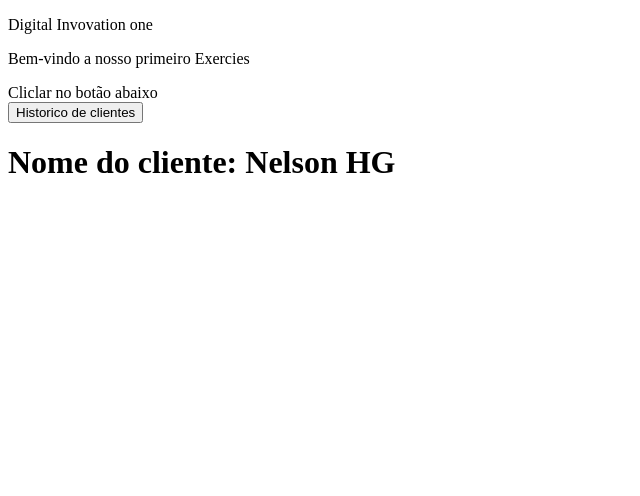
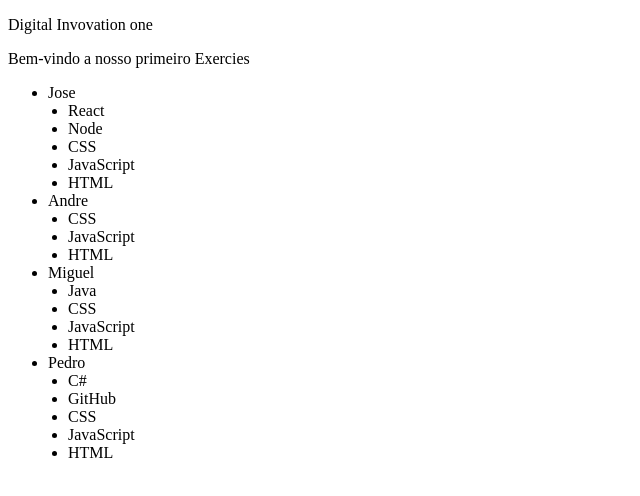
Before and after one commit to nelsoneo/aprendendoWebPack, a React app: page / in a window 1280 px wide. Shown: the top 496 px of the page, without its empty margins (0-640 px from the left). Built offline with nearby package versions, Linux system fonts and the light colour scheme.

Commit message:
lista e keys

```diff
--- a/src/App.js
+++ b/src/App.js
@@ -1,36 +1,43 @@
 import React from 'react';
 
-
-const buttomA = <button>Historico de clientes</button>
-const buttomB = <button>Cadastrar clientes</button>
-
-const hasCustomer = true;
+const listCustomer = [
+  {
+    id: 1,
+    name: 'Jose',
+    skill: ['React', 'Node', 'CSS', 'JavaScript', 'HTML']
+  },
+  {
+    id: 2,
+    name: 'Andre',
+    skill: ['CSS', 'JavaScript', 'HTML']
+  },
+  {
+    id: 3,
+    name: 'Miguel',
+    skill: ['Java', 'CSS', 'JavaScript', 'HTML']
+  },
+  {
+    id: 4,
+    name: 'Pedro',
+    skill: ['C#', 'GitHub', 'CSS', 'JavaScript', 'HTML']
+  }
+]
 
 const App = () => {
 
-
-const ShowHistorico = () => (
-    <div>
-    Cliclar no botão abaixo
-      <br />
-      {buttomA}
+const renderListCustomer = (customer) => {
+  return (
+    <div key = {customer.id}>
+        <li>{customer.name}</li>
+        {customer.skill.map(renderSkillCustomer)}
     </div>
   )
+}
 
-const AddCustomer = () => (
-    <div>
-      Cliclar no botão Cadastrar Clintes
-      <br />
-      {buttomB}
-  </div>
-)
-
-const renderShowCustomer = () => {
-  if (!hasCustomer) return null
-
+const renderSkillCustomer = (skill) => {
   return (
-    <div>
-        <h1>Nome do cliente: Nelson HG</h1>
+    <div style = {{paddingLeft: 20}} key= {skill}>
+      <li>{skill}</li>
     </div>
   )
 }
@@ -39,9 +46,10 @@ const renderShowCustomer = () => {
       <div>
         <p>Digital Invovation one</p>
         <p>Bem-vindo a nosso primeiro Exercies</p>
-      {hasCustomer ? ShowHistorico() : AddCustomer()}
         <div>
-        {renderShowCustomer()}
+          <ul>
+            {listCustomer.map(renderListCustomer)}
+          </ul>
         </div>
       </div>
     );
```
Also changed, not shown: 3 other files (tests, documents, lock files or other folders). Lines whose indentation alone changed are shown as unchanged.
